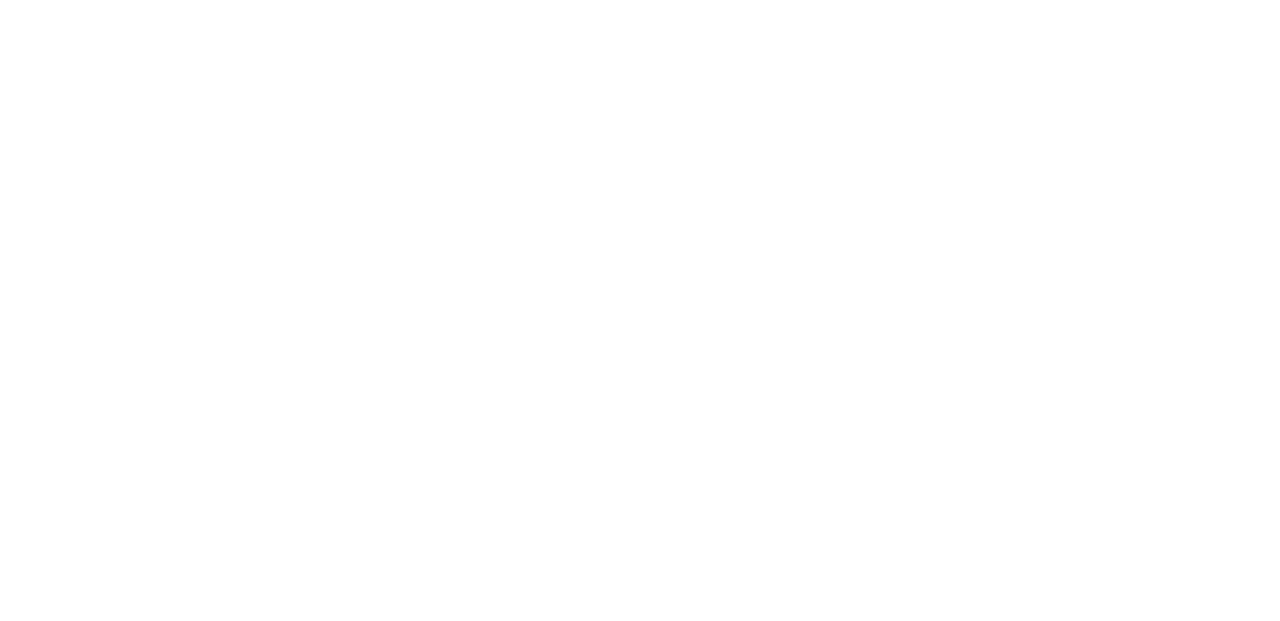
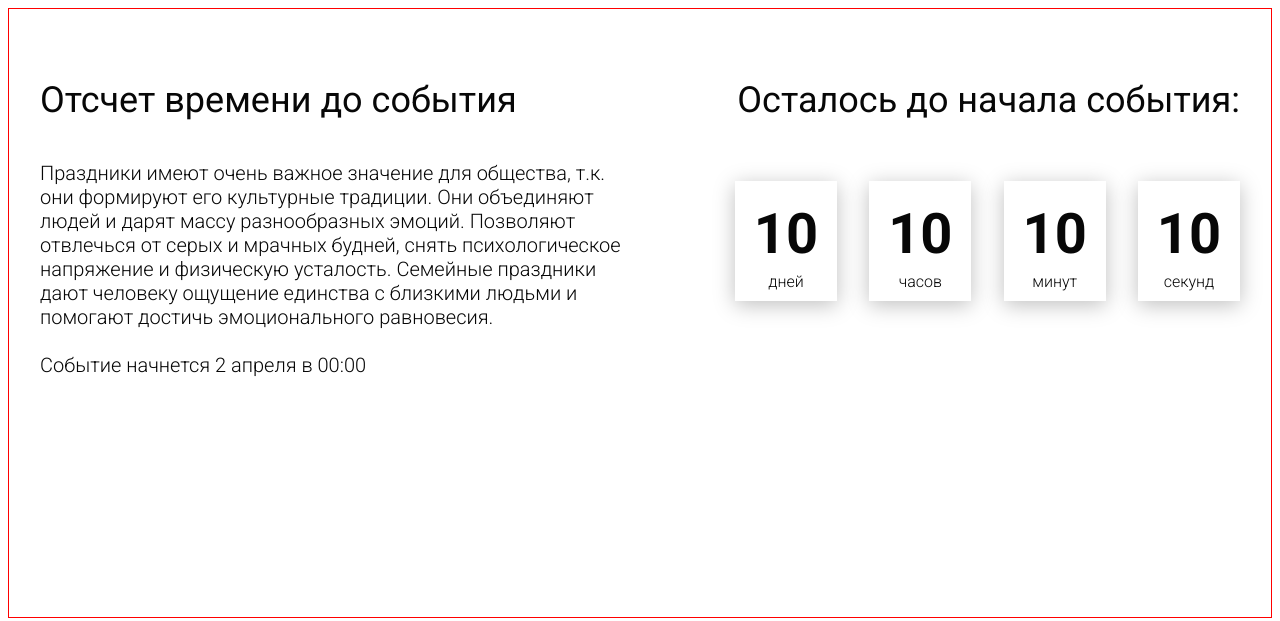
Before and after one commit to AnastasiaSh29/infohub_JS, a plain HTML site: page index.html in a window 1280 px wide. Drawn offline with Linux system fonts and the light colour scheme.

Commit message:
html: timer

```diff
--- a/index.html
+++ b/index.html
@@ -5,7 +5,60 @@
     <meta http-equiv="X-UA-Compatible" content="IE=edge" />
     <meta name="viewport" content="width=device-width, initial-scale=1.0" />
     <title>infoHub_JS</title>
+    <link rel="stylesheet" href="./pages/style.css" />
   </head>
 
-  <body></body>
+  <body>
+    <div class="page">
+      <header></header>
+      <main class="content">
+        <!-- ////////////////////таймер с осчетом времени(модульный) -->
+        <section class="promotion">
+          <div class="promotion__container">
+            <div class="promotion__text">
+              <div class="promotion__title">Отсчет времени до события</div>
+              <div class="promotion__descr">
+                Праздники имеют очень важное значение для общества, т.к. они
+                формируют его культурные традиции. Они объединяют людей и дарят
+                массу разнообразных эмоций. Позволяют отвлечься от серых и
+                мрачных будней, снять психологическое напряжение и физическую
+                усталость. Семейные праздники дают человеку ощущение единства с
+                близкими людьми и помогают достичь эмоционального равновесия.
+                <br /><br />
+                Событие начнется 2 апреля в 00:00
+              </div>
+            </div>
+
+            <div class="timer">
+              <div class="timer__title">Осталось до начала события:</div>
+              <div class="timer__container">
+                <div class="timer__block">
+                  <span id="days">10</span>
+                  дней
+                </div>
+                <div class="timer__block">
+                  <span id="hours">10</span>
+                  часов
+                </div>
+                <div class="timer__block">
+                  <span id="minutes">10</span>
+                  минут
+                </div>
+                <div class="timer__block">
+                  <span id="seconds">10</span>
+                  секунд
+                </div>
+              </div>
+            </div>
+          </div>
+        </section>
+        <!-- /////////////////////таймер с осчетом времени(модульный) -->
+      </main>
+      <footer></footer>
+      <!-- 7-лендинг( с кнопками, анимацией) -->
+
+      <!-- 3-гирлянда(модульная/с музыкой) -->
+      <!-- 10-сайт с погодой -->
+    </div>
+  </body>
 </html>
--- a/pages/style.css
+++ b/pages/style.css
@@ -0,0 +1,77 @@
+@import url(https://fonts.googleapis.com/css?family=Roboto:300,400,700&display=swap&subset=cyrillic-ext);
+
+.page {
+  max-width: 1445px;
+  box-sizing: border-box;
+  margin: 0 auto;
+  padding: 0;
+  color: #070707;
+  position: relative;
+  font-family: Roboto, 'Helvetica Neue', 'Arial', sans-serif;
+  -webkit-font-smoothing: antialiased;
+  -moz-osx-font-smoothing: grayscale;
+  -webkit-text-size-adjust: 100%;
+  -ms-text-size-adjust: 100%;
+  -moz-text-size-adjust: 100%;
+}
+/*таймер с осчетом времени(модульный)*/
+
+.promotion {
+  border: 1px solid red;
+  padding: 70px 0 240px 0;
+  position: relative;
+  display: flex;
+}
+.promotion__container {
+  max-width: 1200px;
+  margin: 0 auto;
+  height: 100%;
+  display: flex;
+}
+
+.promotion__text {
+  width: 50%;
+}
+.promotion__title {
+  font-size: 36px;
+  font-weight: 400;
+  text-align: left;
+}
+.promotion__descr {
+  margin-top: 40px;
+  font-size: 20px;
+  line-height: 24px;
+  font-weight: 300;
+}
+
+.timer {
+  width: 50%;
+}
+.timer__title {
+  font-size: 36px;
+  font-weight: 400;
+  text-align: right;
+}
+.timer__container {
+  margin-top: 60px;
+  padding-left: 95px;
+  display: flex;
+  justify-content: space-between;
+  align-items: center;
+}
+.timer__block {
+  width: 102px;
+  height: 120px;
+  background: #fff;
+  box-shadow: 0 4px 20px rgba(0, 0, 0, 0.25);
+  font-size: 16px;
+  font-weight: 300;
+  text-align: center;
+}
+.timer__block span {
+  display: block;
+  margin-top: 20px;
+  margin-bottom: 5px;
+  font-size: 56px;
+  font-weight: 700;
+}
```
